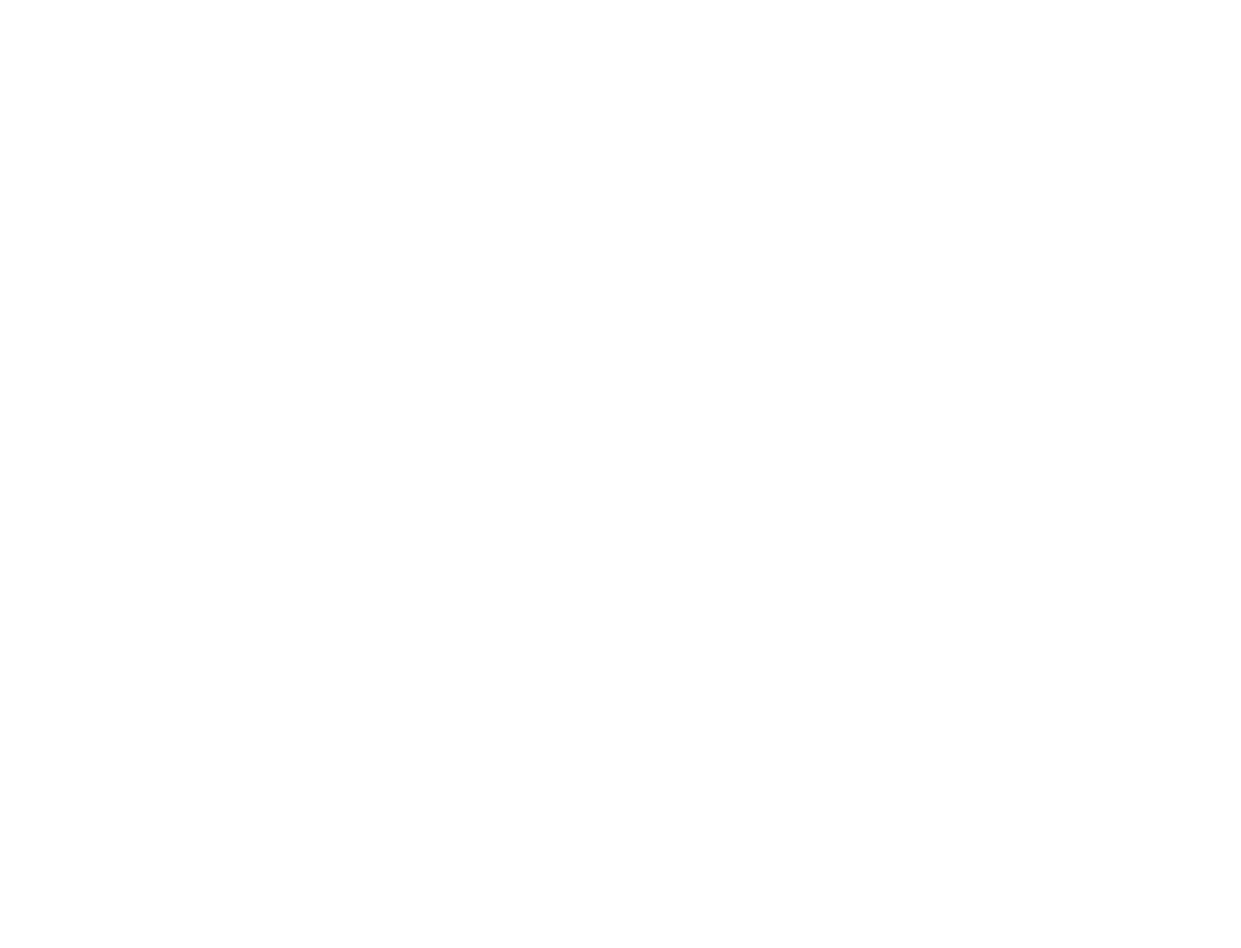
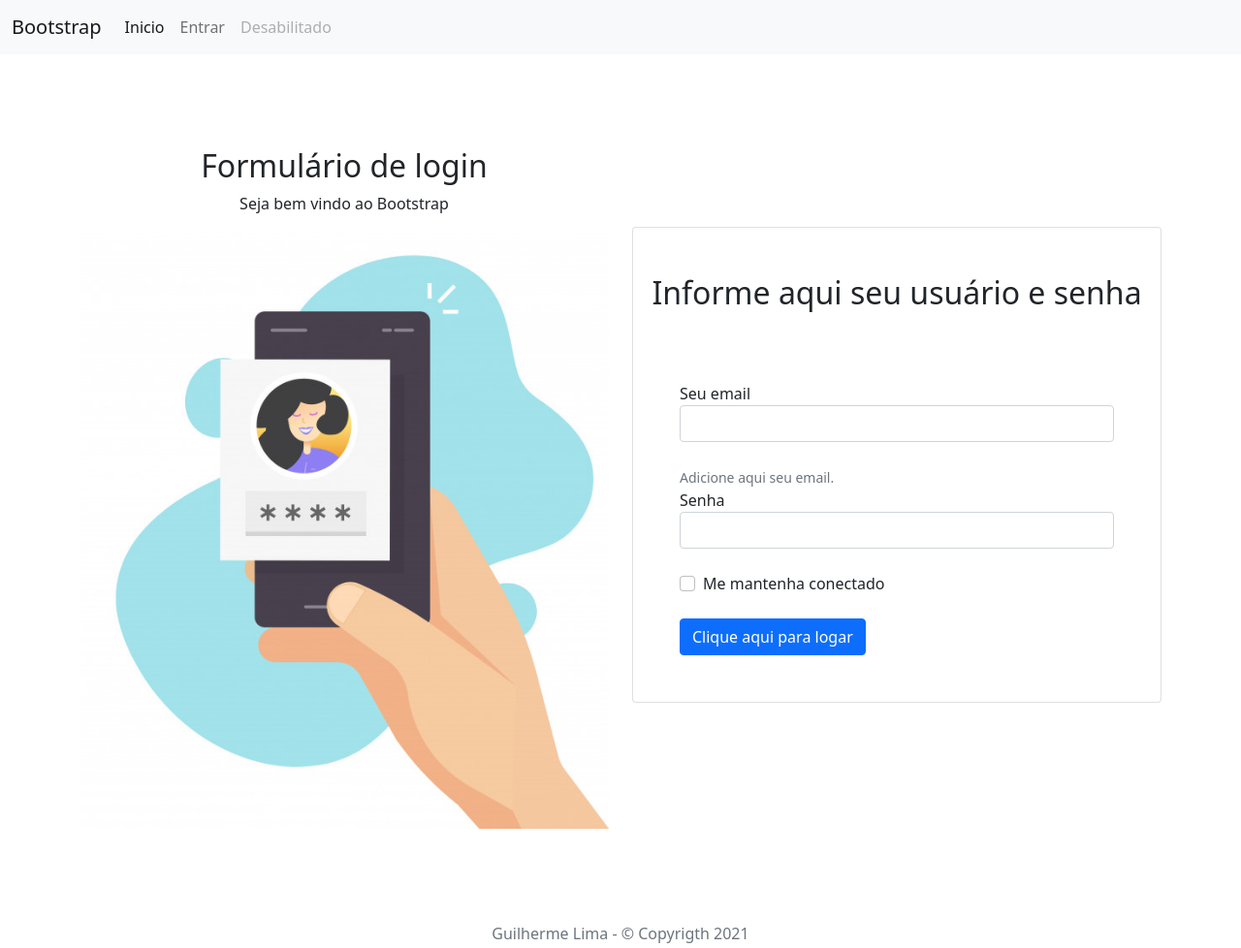
Before and after one commit to Guirilima/Front-End-Accenture, a plain HTML site: page #1-Aula/index.html in a window 1280 px wide. Shown: the whole page at 97% size. Before the commit the page ends 800 px from the top, so only its background shows below. Drawn offline with nearby package versions, Linux system fonts and the light colour scheme.

Commit message:
adicionando a primeira pagina com bootstrap

```diff
--- a/#1-Aula/index.html
+++ b/#1-Aula/index.html
@@ -4,6 +4,8 @@
     <meta charset="UTF-8">
     <meta name="viewport" content="width=device-width, initial-scale=1.0">
     <title>Iniciando com Bootstrap</title>
+
+    <link rel="icon" href="img/icon-bootstrap.png" sizes="32x32" type="image/png">
 
     <!-- Bootstrap -->
     <link href="https://cdn.jsdelivr.net/npm/bootstrap@5.0.0-beta1/dist/css/bootstrap.min.css" rel="stylesheet" integrity="sha384-giJF6kkoqNQ00vy+HMDP7azOuL0xtbfIcaT9wjKHr8RbDVddVHyTfAAsrekwKmP1" crossorigin="anonymous">
@@ -12,7 +14,63 @@
 
 </head>
 <body>
-
-
+    <div>
+        <nav class="navbar navbar-expand-lg navbar-light bg-light">
+            <div class="container-fluid">
+              <a class="navbar-brand" href="#">Bootstrap</a>
+              <button class="navbar-toggler" type="button" data-bs-toggle="collapse" data-bs-target="#navbarNav" aria-controls="navbarNav" aria-expanded="false" aria-label="Toggle navigation">
+                <span class="navbar-toggler-icon"></span>
+              </button>
+              <div class="collapse navbar-collapse" id="navbarNav">
+                <ul class="navbar-nav">
+                  <li class="nav-item">
+                    <a class="nav-link active" aria-current="page" href="#">Inicio</a>
+                  </li>
+                  <li class="nav-item">
+                    <a class="nav-link" href="#">Entrar</a>
+                  </li>
+                  <li class="nav-item">
+                    <a class="nav-link disabled" href="#" tabindex="-1" aria-disabled="true">Desabilitado</a>
+                  </li>
+                </ul>
+              </div>
+            </div>
+          </nav>
+    </div>
+    <div class="container">
+        <div class="row mt-5 mb-5">
+            <div class="col-md-6 m-auto">
+                <div class="fluid text-center pt-5">
+                    <h2 _msthash="876577" _msttexthash="373646">Formulário de login</h2>
+                    <p _msthash="854477" _msttexthash="570258">Seja bem vindo ao Bootstrap</p>
+                </div>
+                <img src="img/imagen-login.jpg" class="img-fluid m-auto" width="100%" alt="Imagem resposiva">
+            </div>
+            <div class="col-md-6 m-auto">
+                <div class="card">
+                  <h2 class="mt-5 mb-4 text-center" _msthash="876967" _msttexthash="794560">Informe aqui seu usuário e senha</h2>
+                    <form class="p-5">
+                        <div class="form-group">
+                          <label for="exampleInputEmail1" _msthash="1817946" _msttexthash="112996">Seu email</label>
+                          <input type="email" class="form-control  mb-4">
+                          <small class="form-text text-muted" _msthash="1837147" _msttexthash="468741">Adicione aqui seu email.</small>
+                        </div>
+                        <div class="form-group">
+                          <label for="senha" _msthash="1818583" _msttexthash="61230">Senha</label>
+                          <input type="password" class="form-control  mb-4">
+                        </div>
+                        <div class="form-group form-check mb-4">
+                          <input type="checkbox" class="form-check-input">
+                          <label class="form-check-label" for="manter" _msthash="1820702" _msttexthash="412009">Me mantenha conectado</label>
+                        </div>
+                        <button type="submit" class="btn btn-primary" _msthash="1559376" _msttexthash="418574">Clique aqui para logar</button>
+                    </form>
+                </div>
+            </div>
+        </div>
+    </div>
+    <footer class="my-5 pt-5 text-muted text-center text-small">
+        <p _msthash="335387" _msttexthash="213096">Guilherme Lima - © Copyrigth 2021</p>
+    </footer>
 </body>
 </html>
```
Also changed, not shown: #1-Aula/img/bootstrap-icons.png (added), #1-Aula/img/icon-bootstrap.png (added), #1-Aula/img/imagen-login.jpg (added).
